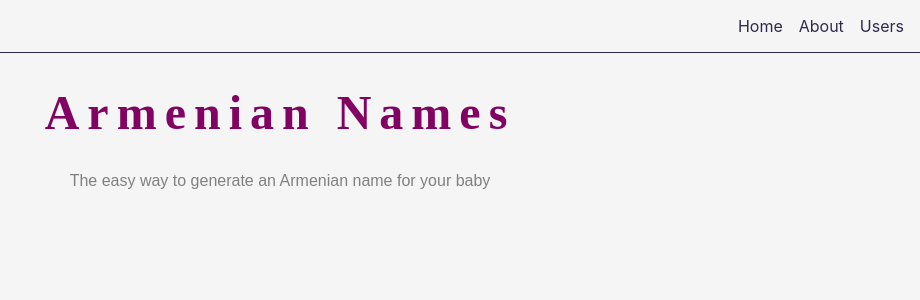
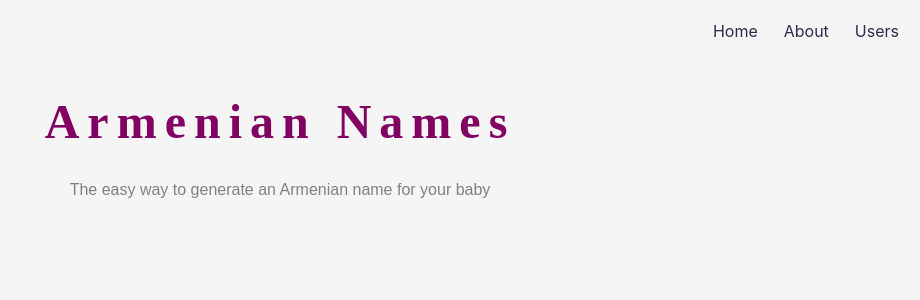
Before and after one commit to markohanesian/armenian-names, a React (Create React App) app: page / in a window 1280 px wide. Shown: the top 300 px of the page, without its empty margins (360-1280 px from the left). Built offline with nearby package versions, Linux system fonts and the light colour scheme; a web font is replaced by a local one.

Commit message:
updated nav styling

```diff
--- a/src/index.css
+++ b/src/index.css
@@ -16,7 +16,7 @@ code {
 nav {
   display: flex;
   justify-content: flex-end;
-  border-bottom: 1px solid #2e294e;
+  /* border-bottom: 1px solid #2e294e; */
 }
 
 nav ul{
@@ -31,10 +31,11 @@ nav ul li{
 nav ul li a {
   text-decoration: none;
   color: #2e294e;
+  padding: 5px;
 }
 
-nav ul li a:visited {
+nav ul li a:active {
   text-decoration: none;
   font-weight: bold;
-  background-color: orange;
+  color: #84c318;
 }
```
